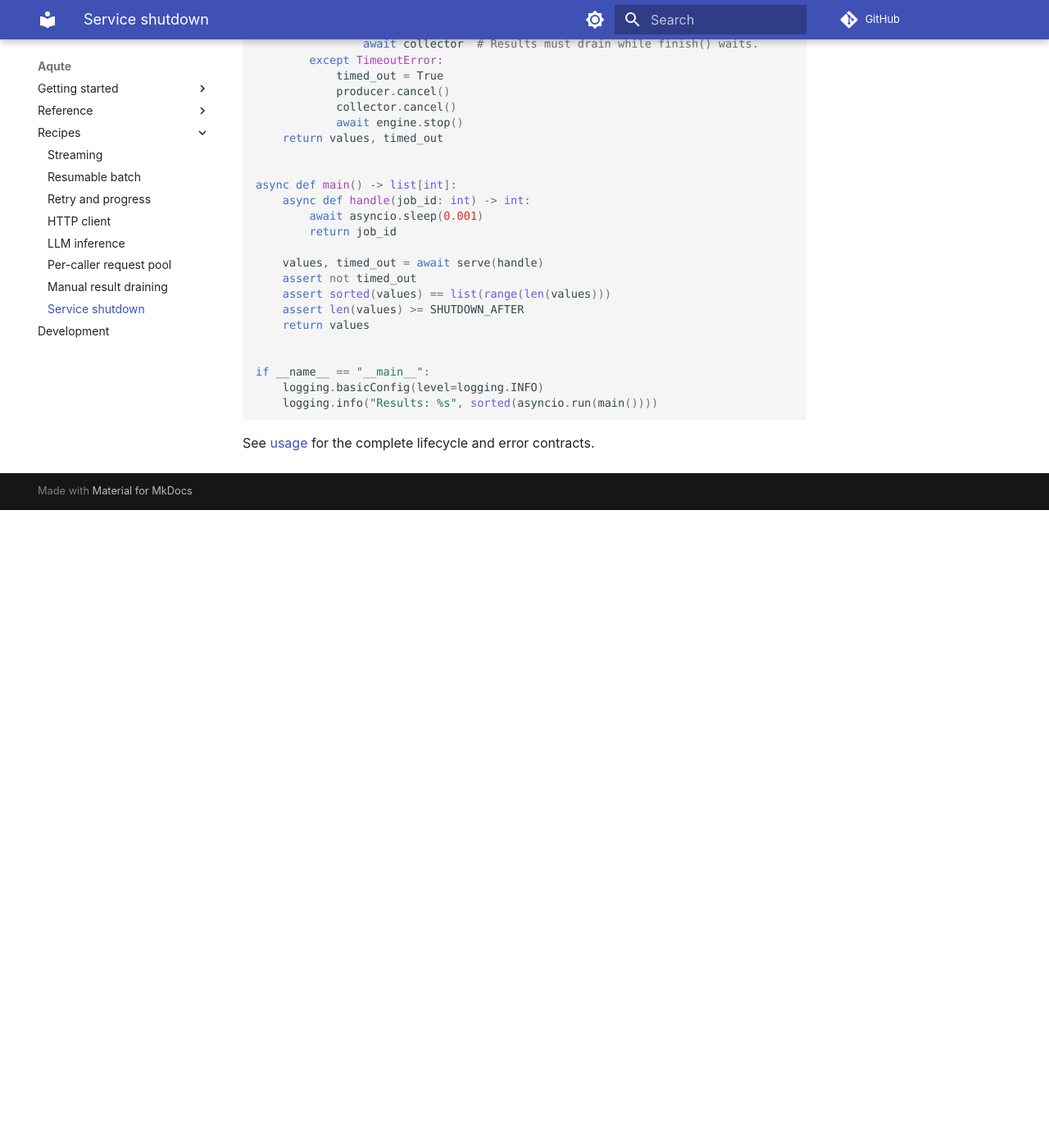
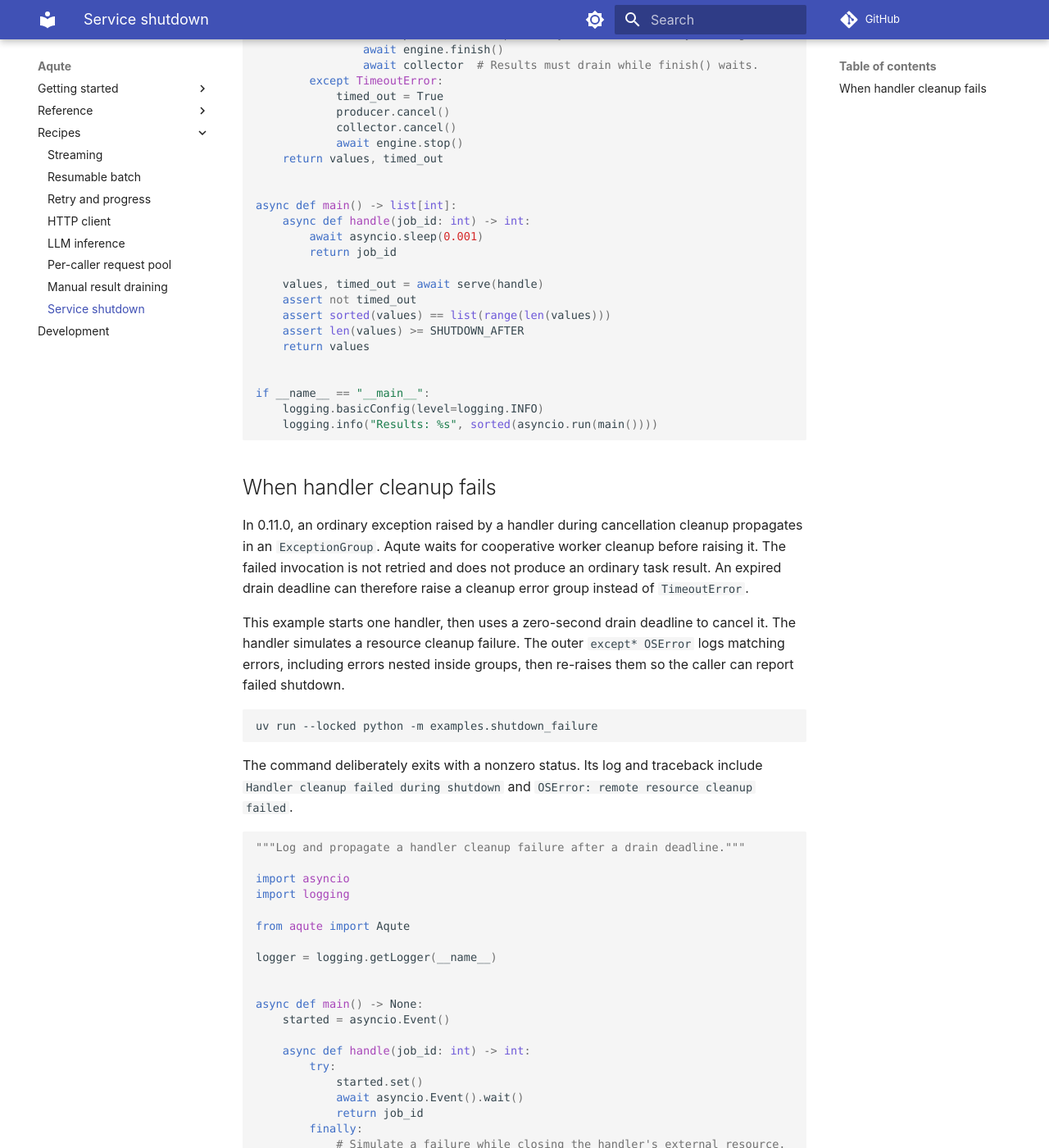
Before and after one commit to insomnes/aqute, an MkDocs documentation site: the page built from docs/service_shutdown.md, in a window 1280 px wide and 1400 px high, scrolled down 1519 px. Shown: the whole window at 82% size. Built offline with MkDocs 1.6.1 and Material for MkDocs 9.7.7, drawn with Linux system fonts in a browser that asks for light colours; comment, search, counter and statistics services are not loaded; before the commit the page ends 2141 px from its top, so only the background shows below that; some of the changed text lies outside the part shown.

Commit message:
Prepare 0.11.0: fix shutdown cleanup and support Python 3.15 (#65)
* ci: add Python 3.15 support

* fix: propagate handler cancellation cleanup errors

* fix: track worker shutdown independently of cancellation counts

* docs: explain shutdown cleanup failures for 0.11.0

````diff
--- a/docs/service_shutdown.md
+++ b/docs/service_shutdown.md
@@ -2,8 +2,10 @@
 
 Stop new input and let the current submission finish while results drain. A
 deadline cancels remaining work and waits for cleanup. The returned boolean reports
-whether draining timed out. Cancellation is cooperative; the deadline cannot
-force a coroutine to terminate. The demonstration uses finite local work.
+whether draining timed out if cleanup succeeds. A handler cleanup error raises
+`ExceptionGroup`, including when a drain timeout initiated cancellation.
+Cancellation is cooperative; the deadline cannot force a coroutine to terminate.
+The demonstration uses finite local work.
 
 ```bash
 uv run --locked python -m examples.service_shutdown
@@ -101,4 +103,73 @@ if __name__ == "__main__":
 ```
 <!-- /example -->
 
+## When handler cleanup fails
+
+In 0.11.0, an ordinary exception raised by a handler during cancellation cleanup
+propagates in an `ExceptionGroup`. Aqute waits for cooperative worker cleanup
+before raising it. The failed invocation is not retried and does not produce an
+ordinary task result. An expired drain deadline can therefore raise a cleanup
+error group instead of `TimeoutError`.
+
+This example starts one handler, then uses a zero-second drain deadline to
+cancel it. The handler simulates a resource cleanup failure. The outer
+`except* OSError` logs matching errors, including errors nested inside groups,
+then re-raises them so the caller can report failed shutdown.
+
+```bash
+uv run --locked python -m examples.shutdown_failure
+```
+
+The command deliberately exits with a nonzero status. Its log and traceback
+include `Handler cleanup failed during shutdown` and
+`OSError: remote resource cleanup failed`.
+
+<!-- example: examples/shutdown_failure.py -->
+```python
+"""Log and propagate a handler cleanup failure after a drain deadline."""
+
+import asyncio
+import logging
+
+from aqute import Aqute
+
+logger = logging.getLogger(__name__)
+
+
+async def main() -> None:
+    started = asyncio.Event()
+
+    async def handle(job_id: int) -> int:
+        try:
+            started.set()
+            await asyncio.Event().wait()
+            return job_id
+        finally:
+            # Simulate a failure while closing the handler's external resource.
+            raise OSError("remote resource cleanup failed")
+
+    engine = Aqute(handle, 1)
+    try:
+        async with engine:
+            await engine.add_task(1)
+            await started.wait()
+            # An immediate drain deadline cancels the already-running handler.
+            async with asyncio.timeout(0):
+                await engine.finish()
+    except* OSError:
+        logger.exception("Handler cleanup failed during shutdown")
+        raise
+
+
+if __name__ == "__main__":
+    logging.basicConfig(level=logging.INFO)
+    asyncio.run(main())
+```
+<!-- /example -->
+
+In application code, catch only errors for which you have an explicit recovery
+policy. Logging an error does not make resource cleanup successful. If cleanup
+succeeds, caller cancellation still propagates as `CancelledError`, and a drain
+deadline still raises `TimeoutError`.
+
 See [usage](usage.md) for the complete lifecycle and error contracts.
````
Also changed, not shown: CHANGELOG.md (+21 -0 lines), docs/development.md (+2 -2 lines), docs/usage.md (+45 -12 lines), 8 other files.
